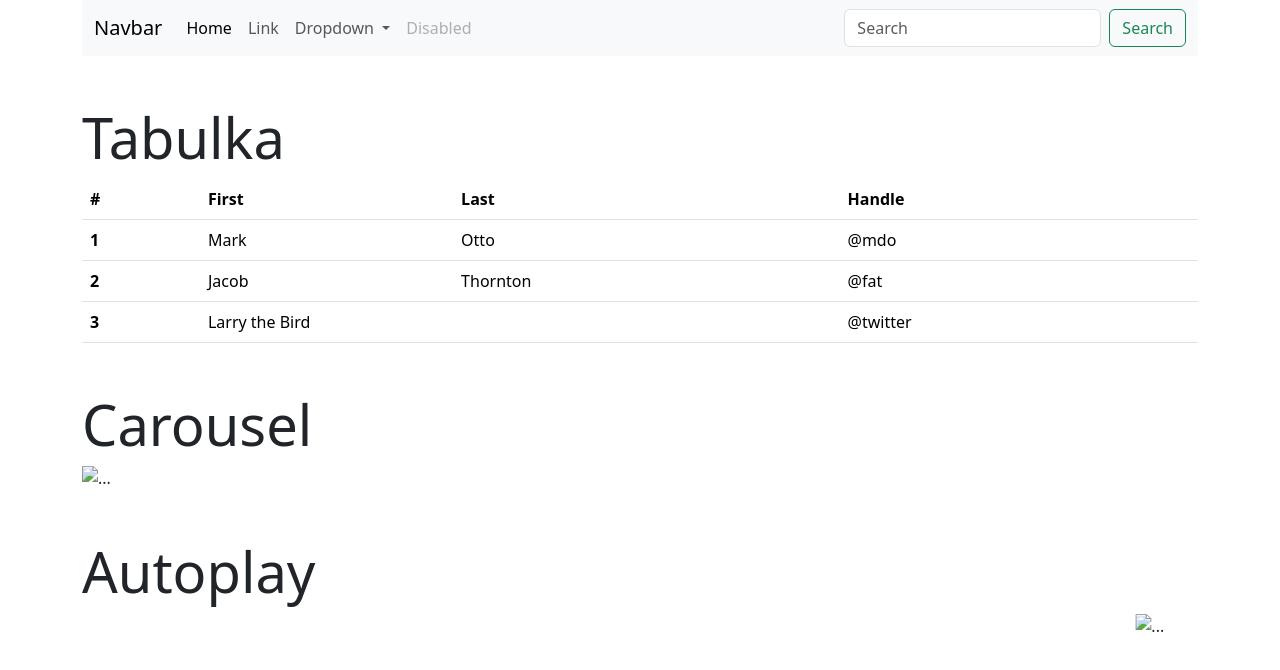
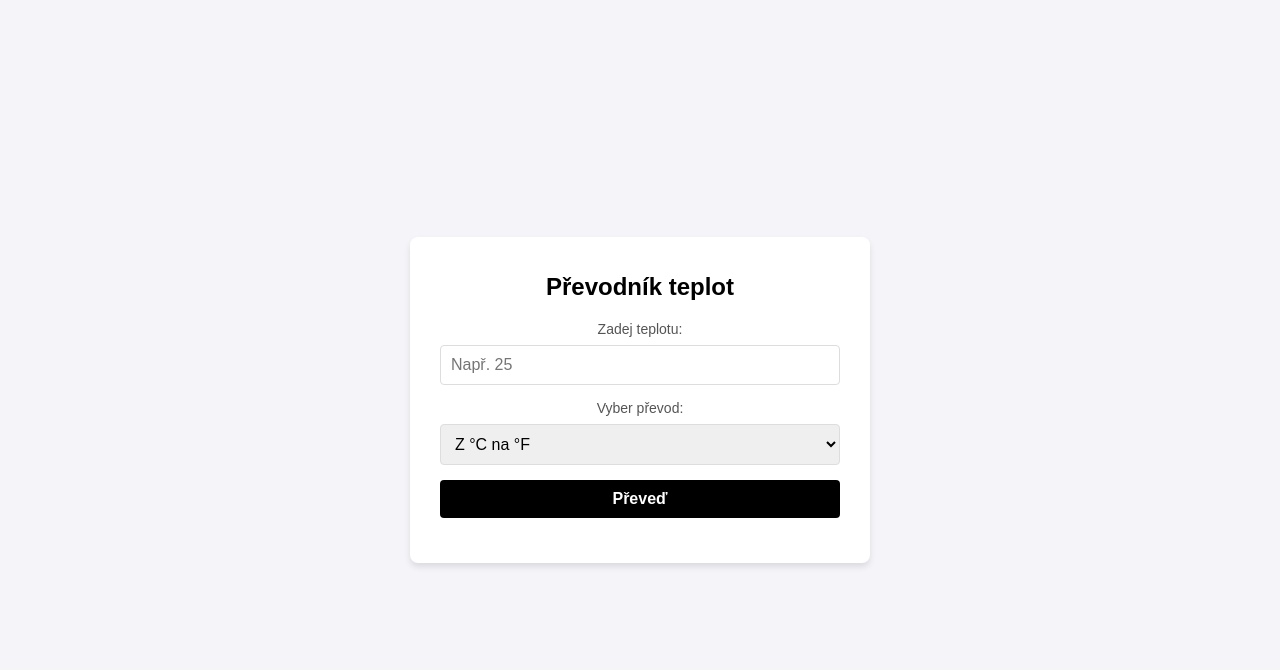
Before and after one commit to Janecekmates/pva_24_25, a plain HTML site: page index.html in a window 1280 px wide. Drawn offline with nearby package versions, Linux system fonts and the light colour scheme.

Commit message:
Add files via upload

```diff
--- a/index.html
+++ b/index.html
@@ -3,154 +3,114 @@
 <head>
     <meta charset="UTF-8">
     <meta name="viewport" content="width=device-width, initial-scale=1.0">
-    <link rel="stylesheet" href="https://cdn.jsdelivr.net/npm/bootstrap@5.3.3/dist/css/bootstrap.min.css">
-    <title>Bootstrap ukázka</title>
+    <title>Převodník teplot</title>
+    <style>
+        body {
+            font-family: 'Arial', sans-serif;
+            background-color: #f4f4f9;
+            color: #333;
+            margin: 0;
+            padding: 0;
+            display: flex;
+            justify-content: center;
+            align-items: center;
+            height: 100vh;
+        }
+        .container {
+            background: #fff;
+            padding: 20px 30px;
+            border-radius: 8px;
+            box-shadow: 0 4px 6px rgba(0, 0, 0, 0.1);
+            text-align: center;
+            max-width: 400px;
+            width: 100%;
+        }
+        h1 {
+            font-size: 24px;
+            margin-bottom: 20px;
+            color: black;
+        }
+        label {
+            display: block;
+            font-size: 14px;
+            margin-bottom: 8px;
+            color: #555;
+        }
+        input, select, button {
+            width: 100%;
+            padding: 10px;
+            margin-bottom: 15px;
+            font-size: 16px;
+            border: 1px solid #ddd;
+            border-radius: 4px;
+            box-sizing: border-box;
+            transition: all 0.3s ease;
+        }
+        input:focus, select:focus, button:hover {
+            border-color: black;
+            outline: none;
+        }
+        button {
+            background-color: black;
+            color: #fff;
+            border: none;
+            cursor: pointer;
+            font-weight: bold;
+        }
+        button:active {
+            transform: scale(0.98);
+        }
+        .result {
+            margin-top: 10px;
+            font-size: 18px;
+            font-weight: bold;
+            color: #28a745;
+        }
+        .result.error {
+            color: #dc3545;
+        }
+    </style>
 </head>
 <body>
     <div class="container">
-        <nav class="navbar navbar-expand-lg bg-body-tertiary">
-            <div class="container-fluid">
-              <a class="navbar-brand" href="#">Navbar</a>
-              <button class="navbar-toggler" type="button" data-bs-toggle="collapse" data-bs-target="#navbarSupportedContent" aria-controls="navbarSupportedContent" aria-expanded="false" aria-label="Toggle navigation">
-                <span class="navbar-toggler-icon"></span>
-              </button>
-              <div class="collapse navbar-collapse" id="navbarSupportedContent">
-                <ul class="navbar-nav me-auto mb-2 mb-lg-0">
-                  <li class="nav-item">
-                    <a class="nav-link active" aria-current="page" href="#">Home</a>
-                  </li>
-                  <li class="nav-item">
-                    <a class="nav-link" href="#">Link</a>
-                  </li>
-                  <li class="nav-item dropdown">
-                    <a class="nav-link dropdown-toggle" href="#" role="button" data-bs-toggle="dropdown" aria-expanded="false">
-                      Dropdown
-                    </a>
-                    <ul class="dropdown-menu">
-                      <li><a class="dropdown-item" href="#">Action</a></li>
-                      <li><a class="dropdown-item" href="#">Another action</a></li>
-                      <li><hr class="dropdown-divider"></li>
-                      <li><a class="dropdown-item" href="#">Something else here</a></li>
-                    </ul>
-                  </li>
-                  <li class="nav-item">
-                    <a class="nav-link disabled" aria-disabled="true">Disabled</a>
-                  </li>
-                </ul>
-                <form class="d-flex" role="search">
-                  <input class="form-control me-2" type="search" placeholder="Search" aria-label="Search">
-                  <button class="btn btn-outline-success" type="submit">Search</button>
-                </form>
-              </div>
-            </div>
-          </nav>
-          <div class="display-4 mt-5 mb-2">Tabulka</div>
-          <table class="table">
-            <thead>
-              <tr>
-                <th scope="col">#</th>
-                <th scope="col">First</th>
-                <th scope="col">Last</th>
-                <th scope="col">Handle</th>
-              </tr>
-            </thead>
-            <tbody>
-              <tr>
-                <th scope="row">1</th>
-                <td>Mark</td>
-                <td>Otto</td>
-                <td>@mdo</td>
-              </tr>
-              <tr>
-                <th scope="row">2</th>
-                <td>Jacob</td>
-                <td>Thornton</td>
-                <td>@fat</td>
-              </tr>
-              <tr>
-                <th scope="row">3</th>
-                <td colspan="2">Larry the Bird</td>
-                <td>@twitter</td>
-              </tr>
-            </tbody>
-          </table>
-
-        <div class="display-4 mt-5 mb-2">Carousel</div>
-          <div id="carouselExample" class="carousel slide">
-            <div class="carousel-inner">
-              <div class="carousel-item active">
-                <img src="../projekt_pva/img/i20nrally1.png" class="d-block w-100" alt="...">
-              </div>
-              <div class="carousel-item">
-                <img src="../projekt_pva/img/yarisrally1kalle.jpg" class="d-block w-100" alt="...">
-              </div>
-              <div class="carousel-item">
-                <img src="../projekt_pva/img/pumarally1.jpg" class="d-block w-100" alt="...">
-              </div>
-            </div>
-            <button class="carousel-control-prev" type="button" data-bs-target="#carouselExample" data-bs-slide="prev">
-              <span class="carousel-control-prev-icon" aria-hidden="true"></span>
-              <span class="visually-hidden">Previous</span>
-            </button>
-            <button class="carousel-control-next" type="button" data-bs-target="#carouselExample" data-bs-slide="next">
-              <span class="carousel-control-next-icon" aria-hidden="true"></span>
-              <span class="visually-hidden">Next</span>
-            </button>
-          </div>
-          <div class="display-4 mt-5 mb-2">Autoplay</div>
-    <div id="carouselExampleAutoplaying" class="carousel slide" data-bs-ride="carousel">
-        <div class="carousel-indicators">
-            <button type="button" data-bs-target="#carouselExampleDark" data-bs-slide-to="0" class="active" aria-current="true" aria-label="Slide 1"></button>
-            <button type="button" data-bs-target="#carouselExampleDark" data-bs-slide-to="1" aria-label="Slide 2"></button>
-            <button type="button" data-bs-target="#carouselExampleDark" data-bs-slide-to="2" aria-label="Slide 3"></button>
-          </div>
-        <div class="carousel-inner">
-          <div class="carousel-item active">
-            <img src="../projekt_pva/img/c4wrc.jpg" class="d-block w-100" alt="...">
-            <div class="carousel-caption d-none d-md-block">
-                <h5>Citroen C4 WRC</h5>
-                <p>Francouzský automobil.</p>
-              </div>
-          </div>
-          <div class="carousel-item">
-            <img src="../projekt_pva/img/focus2001.jpg" class="d-block w-100" alt="...">
-            <div class="carousel-caption d-none d-md-block">
-                <h5>Ford Focus WRC 2001</h5>
-                <p>Legendární auto od Fordu.</p>
-              </div>
-          </div>
-          <div class="carousel-item">
-            <img src="../projekt_pva/img/deltaS4.jpg" class="d-block w-100" alt="...">
-            <div class="carousel-caption d-none d-md-block">
-                <h5>Lancia Delta S4</h5>
-                <p>Z 0 na 60 za 2.3.</p>
-              </div>
-          </div>
-        </div>
-        <button class="carousel-control-prev" type="button" data-bs-target="#carouselExampleAutoplaying" data-bs-slide="prev">
-          <span class="carousel-control-prev-icon" aria-hidden="true"></span>
-          <span class="visually-hidden">Previous</span>
-        </button>
-        <button class="carousel-control-next" type="button" data-bs-target="#carouselExampleAutoplaying" data-bs-slide="next">
-          <span class="carousel-control-next-icon" aria-hidden="true"></span>
-          <span class="visually-hidden">Next</span>
-        </button>
-      </div>
-
-
-
-
-
-
+        <h1>Převodník teplot</h1>
+        <label for="temperature">Zadej teplotu:</label>
+        <input type="number" id="temperature" placeholder="Např. 25">
+        <label for="conversion">Vyber převod:</label>
+        <select id="conversion">
+            <option value="cToF">Z °C na °F</option>
+            <option value="fToC">Z °F na °C</option>
+        </select>
+        <button onclick="convertTemperature()">Převeď</button>
+        <div class="result" id="result"></div>
     </div>
 
+    <script>
+        function convertTemperature() {
+            const temperature = parseFloat(document.getElementById('temperature').value);
+            const conversionType = document.getElementById('conversion').value;
 
+            const resultElement = document.getElementById('result');
 
+            if (isNaN(temperature)) {
+                resultElement.textContent = "Prosím zadej platné číslo.";
+                resultElement.className = "result error";
+                return;
+            }
 
-
-
-
-
-    <script src="https://cdn.jsdelivr.net/npm/bootstrap@5.3.3/dist/js/bootstrap.bundle.min.js"></script>
+            let result;
+            if (conversionType === "cToF") {
+                // Převod z °C na °F
+                result = (temperature * 9/5) + 32;
+                resultElement.textContent = `${temperature} °C je ${result.toFixed(2)} °F.`;
+                resultElement.className = "result";
+            } else if (conversionType === "fToC") {
+                // Převod z °F na °C
+                result = (temperature - 32) * 5/9;
+                resultElement.textContent = `${temperature} °F je ${result.toFixed(2)} °C.`;
+                resultElement.className = "result";
+            }
+        }
+    </script>
 </body>
 </html>
```
